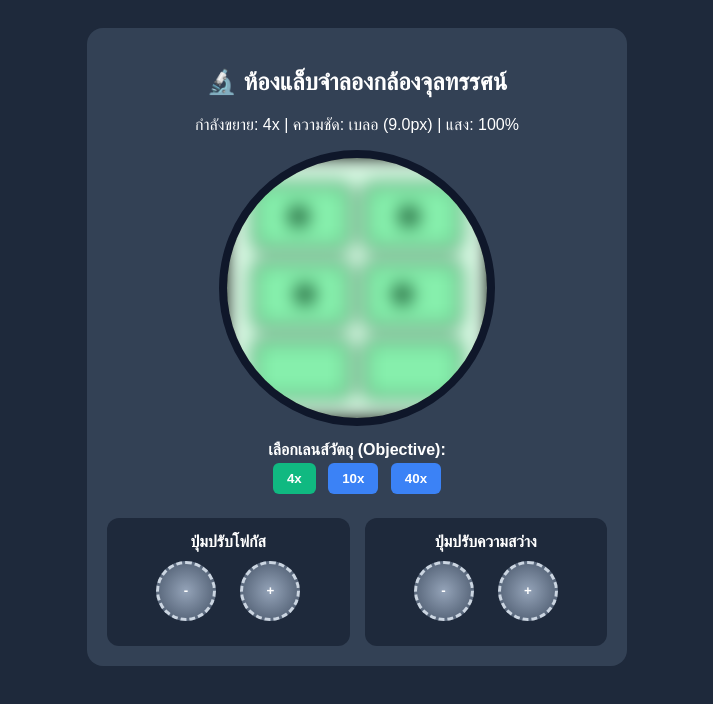
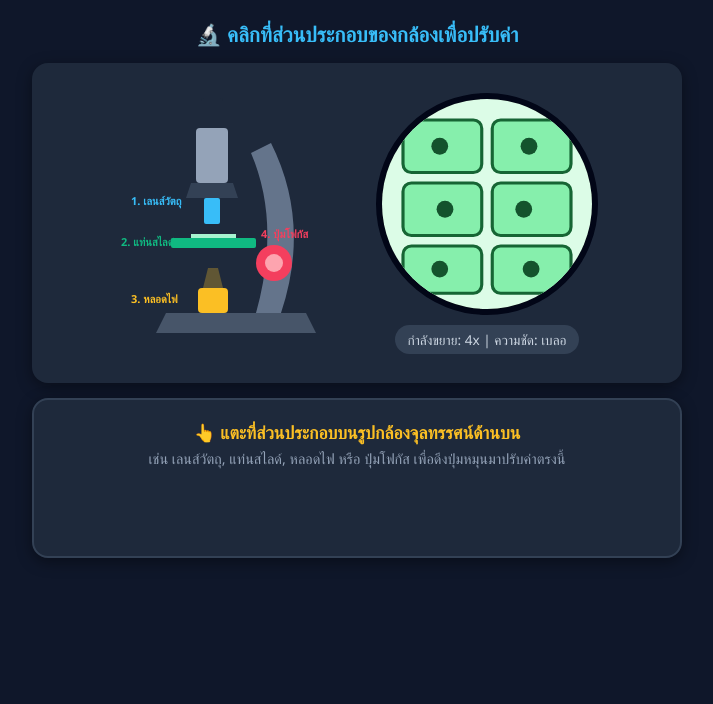
Before and after one commit to Torial12309/My-microscope-interaction, a plain HTML site: page index.html in a window 1280 px wide. Shown: the whole page, without its empty margins (283-996 px from the left). Drawn offline with Linux system fonts and the light colour scheme.

Commit message:
Update index.html

```diff
--- a/index.html
+++ b/index.html
@@ -3,54 +3,210 @@
 <head>
     <meta charset="UTF-8">
     <meta name="viewport" content="width=device-width, initial-scale=1.0">
-    <title>จำลองกล้องจุลทรรศน์</title>
+    <title>Interactive Microscope Lab</title>
     <style>
-        body { font-family: sans-serif; background: #1e293b; color: white; text-align: center; padding: 20px; }
-        .container { max-width: 500px; margin: auto; background: #334155; padding: 20px; border-radius: 16px; }
+        body {
+            font-family: 'Segoe UI', Tahoma, sans-serif;
+            background-color: #0f172a;
+            color: #f8fafc;
+            margin: 0;
+            padding: 15px;
+            display: flex;
+            flex-direction: column;
+            align-items: center;
+        }
+        h2 { margin: 5px 0 15px 0; font-size: 1.3rem; color: #38bdf8; }
 
-        /* เลนส์กล้อง (วงกลมแสดงภาพ) */
-        .eyepiece {
-            width: 260px; height: 260px; margin: 15px auto;
-            border-radius: 50%; border: 8px solid #0f172a;
-            overflow: hidden; position: relative; background: #000;
-            box-shadow: inset 0 0 30px rgba(0,0,0,0.8);
+        /* พื้นที่ส่วนบน: กล้องจุลทรรศน์ + เลนส์ตา */
+        .top-stage {
+            display: flex;
+            flex-wrap: wrap;
+            justify-content: center;
+            align-items: center;
+            gap: 20px;
+            background: #1e293b;
+            padding: 20px;
+            border-radius: 16px;
+            width: 100%;
+            max-width: 650px;
+            box-sizing: border-box;
+            box-shadow: 0 4px 15px rgba(0,0,0,0.4);
         }
 
-        /* ภาพตัวอย่างเซลล์ (ใช้ SVG วาดจำลองเพื่อให้คมชัดทุกระยะซูม) */
+        /* กราฟิกกล้องจุลทรรศน์ */
+        .microscope-box {
+            position: relative;
+            width: 240px;
+            height: 280px;
+        }
+        .hotspot {
+            cursor: pointer;
+            transition: all 0.2s ease;
+        }
+        .hotspot:hover {
+            filter: drop-shadow(0 0 8px #38bdf8);
+            opacity: 0.9;
+        }
+        .hotspot.selected {
+            stroke: #38bdf8;
+            stroke-width: 3px;
+            filter: drop-shadow(0 0 10px #38bdf8);
+        }
+
+        /* ช่องมองภาพ (Eyepiece View) */
+        .eyepiece-wrapper {
+            display: flex;
+            flex-direction: column;
+            align-items: center;
+        }
+        .eyepiece {
+            width: 210px;
+            height: 210px;
+            border-radius: 50%;
+            border: 6px solid #020617;
+            overflow: hidden;
+            position: relative;
+            background: #000;
+            box-shadow: inset 0 0 25px rgba(0,0,0,0.9);
+        }
         #specimen {
-            width: 100%; height: 100%;
-            transition: transform 0.4s ease, filter 0.1s linear;
+            width: 100%;
+            height: 100%;
+            transition: transform 0.25s ease, filter 0.1s linear;
             transform-origin: center center;
         }
+        .status-badge {
+            margin-top: 10px;
+            font-size: 0.85rem;
+            background: #334155;
+            padding: 5px 12px;
+            border-radius: 20px;
+            color: #cbd5e1;
+        }
 
-        /* แผงควบคุม */
-        .controls { display: grid; grid-template-columns: 1fr 1fr; gap: 15px; margin-top: 20px; }
-        .control-box { background: #1e293b; padding: 15px; border-radius: 12px; }
+        /* พื้นที่ส่วนล่าง: แผงควบคุมที่เปลี่ยนตามจุดที่คลิก */
+        .bottom-panel {
+            margin-top: 15px;
+            background: #1e293b;
+            border: 2px solid #334155;
+            border-radius: 16px;
+            padding: 20px;
+            width: 100%;
+            max-width: 650px;
+            min-height: 160px;
+            box-sizing: border-box;
+            text-align: center;
+            box-shadow: 0 4px 15px rgba(0,0,0,0.4);
+        }
+        .panel-title {
+            font-size: 1.1rem;
+            font-weight: bold;
+            color: #fbbf24;
+            margin-bottom: 5px;
+        }
+        .panel-desc {
+            font-size: 0.9rem;
+            color: #94a3b8;
+            margin-bottom: 15px;
+        }
 
-        /* ปุ่มหมุนจำลอง */
-        .knob-btn {
-            width: 60px; height: 60px; border-radius: 50%;
-            background: radial-gradient(circle, #94a3b8, #475569);
-            border: 3px dashed #cbd5e1; color: white; font-weight: bold;
-            cursor: pointer; margin: 10px;
-            transition: transform 0.2s ease;
+        /* ปุ่มหมุนจำลอง (Rotary Knob) */
+        .knob-group {
+            display: flex;
+            justify-content: center;
+            align-items: center;
+            gap: 20px;
         }
-        .lens-btn {
-            padding: 8px 14px; margin: 4px; border: none; border-radius: 6px;
-            background: #3b82f6; color: white; cursor: pointer; font-weight: bold;
+        .knob-visual {
+            width: 75px;
+            height: 75px;
+            border-radius: 50%;
+            background: conic-gradient(#64748b, #94a3b8, #475569, #64748b);
+            border: 4px solid #cbd5e1;
+            display: flex;
+            align-items: center;
+            justify-content: center;
+            position: relative;
+            transition: transform 0.2s cubic-bezier(0.25, 1, 0.5, 1);
+            box-shadow: 0 4px 10px rgba(0,0,0,0.5);
         }
-        .lens-btn.active { background: #10b981; }
+        /* ขีดบอกตำแหน่งบนปุ่มหมุน */
+        .knob-visual::after {
+            content: '';
+            position: absolute;
+            top: 6px;
+            width: 6px;
+            height: 16px;
+            background: #ef4444;
+            border-radius: 3px;
+        }
+        .action-btn {
+            background: #3b82f6;
+            color: white;
+            border: none;
+            padding: 10px 18px;
+            border-radius: 8px;
+            font-size: 1rem;
+            font-weight: bold;
+            cursor: pointer;
+            transition: background 0.2s;
+        }
+        .action-btn:hover { background: #2563eb; }
+        .action-btn:active { transform: scale(0.95); }
+        .lens-select-btn.active { background: #10b981; }
     </style>
 </head>
 <body>
 
-<div class="container">
-    <h2>🔬 ห้องแล็บจำลองกล้องจุลทรรศน์</h2>
-    <p id="statusText">กำลังขยาย: 4x | ความชัด: เบลอ | แสง: 100%</p>
+    <h2>🔬 คลิกที่ส่วนประกอบของกล้องเพื่อปรับค่า</h2>
 
-    <!-- ช่องมองภาพ -->
+    <!-- ส่วนบน: กล้องจุลทรรศน์ และ เลนส์ตา -->
+    <div class="top-stage">
+
+        <!-- ภาพวาดกล้องจุลทรรศน์แบบคลิกได้ -->
+        <div class="microscope-box">
+            <svg viewBox="0 0 240 280" width="100%" height="100%">
+                <!-- ฐานกล้อง (Base) -->
+                <path d="M 40 250 L 200 250 L 190 230 L 50 230 Z" fill="#475569"/>
+                <!-- แขนกล้อง (Arm) -->
+                <path d="M 155 60 Q 195 140 165 230 L 140 230 Q 165 140 135 70 Z" fill="#64748b"/>
+                <!-- ลำกล้อง (Body Tube) & เลนส์ใกล้ตา (Eyepiece) -->
+                <rect x="85" y="15" width="22" height="35" rx="3" fill="#1e293b"/>
+                <rect x="80" y="45" width="32" height="55" rx="4" fill="#94a3b8"/>
+
+                <!-- 1. จานหมุนเลนส์วัตถุ (Nosepiece & Objectives) -->
+                <g id="part-lens" class="hotspot" onclick="selectPart('lens')">
+                    <path d="M 75 100 L 117 100 L 122 115 L 70 115 Z" fill="#334155"/>
+                    <rect x="88" y="115" width="16" height="26" rx="2" fill="#38bdf8"/>
+                    <text x="15" y="122" fill="#38bdf8" font-size="11" font-weight="bold">1. เลนส์วัตถุ</text>
+                </g>
+
+                <!-- 2. แท่นวางวัตถุ (Stage) -->
+                <g id="part-stage" class="hotspot" onclick="selectPart('stage')">
+                    <rect x="55" y="155" width="85" height="10" rx="2" fill="#10b981"/>
+                    <rect x="75" y="151" width="45" height="4" fill="#a7f3d0"/> <!-- แผ่นสไลด์ -->
+                    <text x="5" y="163" fill="#10b981" font-size="11" font-weight="bold">2. แท่นสไลด์</text>
+                </g>
+
+                <!-- 3. แหล่งกำเนิดแสง (Illuminator) -->
+                <g id="part-light" class="hotspot" onclick="selectPart('light')">
+                    <rect x="82" y="205" width="30" height="25" rx="4" fill="#fbbf24"/>
+                    <polygon points="87,205 107,205 102,185 92,185" fill="rgba(251, 191, 36, 0.3)"/>
+                    <text x="15" y="220" fill="#fbbf24" font-size="11" font-weight="bold">3. หลอดไฟ</text>
+                </g>
+
+                <!-- 4. ปุ่มปรับภาพหยาบและละเอียด (Focus Knobs) -->
+                <g id="part-focus" class="hotspot" onclick="selectPart('focus')">
+                    <circle cx="158" cy="180" r="18" fill="#f43f5e"/>
+                    <circle cx="158" cy="180" r="9" fill="#fda4af"/>
+                    <text x="145" y="155" fill="#f43f5e" font-size="11" font-weight="bold">4. ปุ่มโฟกัส</text>
+                </g>
+            </svg>
+        </div>
+
+        <!-- ช่องมองภาพจำลอง -->
+        <div class="eyepiece-wrapper">
             <div class="eyepiece">
-        <!-- ภาพจำลองเซลล์พืช -->
                 <svg id="specimen" viewBox="0 0 200 200">
                     <rect width="200" height="200" fill="#dcfce7"/>
                     <g stroke="#166534" stroke-width="3" fill="#86efac">
@@ -61,84 +217,45 @@
                         <rect x="20" y="140" width="75" height="45" rx="8"/>
                         <rect x="105" y="140" width="75" height="45" rx="8"/>
                     </g>
-            <!-- นิวเคลียส -->
                     <circle cx="55" cy="45" r="8" fill="#14532d"/>
                     <circle cx="140" cy="45" r="8" fill="#14532d"/>
                     <circle cx="60" cy="105" r="8" fill="#14532d"/>
                     <circle cx="135" cy="105" r="8" fill="#14532d"/>
+                    <circle cx="55" cy="162" r="8" fill="#14532d"/>
+                    <circle cx="142" cy="162" r="8" fill="#14532d"/>
                 </svg>
             </div>
-
-    <!-- เลือกเลนส์วัตถุ -->
-    <div>
-        <strong>เลือกเลนส์วัตถุ (Objective):</strong><br>
-        <button class="lens-btn active" onclick="setZoom(1, '4x', this)">4x</button>
-        <button class="lens-btn" onclick="setZoom(2.2, '10x', this)">10x</button>
-        <button class="lens-btn" onclick="setZoom(4.5, '40x', this)">40x</button>
-    </div>
-
-    <!-- ปุ่มหมุนปรับโฟกัสและแสง -->
-    <div class="controls">
-        <div class="control-box">
-            <div><strong>ปุ่มปรับโฟกัส</strong></div>
-            <button class="knob-btn" id="focusKnob" onclick="adjustFocus(-1)">-</button>
-            <button class="knob-btn" onclick="adjustFocus(1)">+</button>
-        </div>
-        <div class="control-box">
-            <div><strong>ปุ่มปรับความสว่าง</strong></div>
-            <button class="knob-btn" id="lightKnob" onclick="adjustLight(-20)">-</button>
-            <button class="knob-btn" onclick="adjustLight(20)">+</button>
-        </div>
+            <div class="status-badge" id="statusBadge">กำลังขยาย: 4x | ความชัด: เบลอ</div>
         </div>
     </div>
 
+    <!-- ส่วนล่าง: แผงควบคุมที่เปลี่ยนไปตามจุดที่คลิก -->
+    <div class="bottom-panel" id="controlPanel">
+        <div class="panel-title">👆 แตะที่ส่วนประกอบบนรูปกล้องจุลทรรศน์ด้านบน</div>
+        <div class="panel-desc">เช่น เลนส์วัตถุ, แท่นสไลด์, หลอดไฟ หรือ ปุ่มโฟกัส เพื่อดึงปุ่มหมุนมาปรับค่าตรงนี้</div>
+    </div>
+
     <script>
-    let focusLevel = 6;      // ระยะโฟกัสปัจจุบัน (0 คือชัดที่สุด)
-    let targetFocus = 0;     // จุดโฟกัสที่ชัดที่สุด
-    let brightness = 100;    // ความสว่าง (%)
-    let currentZoom = 1;     // ระดับการซูม
-    let zoomLabel = '4x';
-    let knobAngle = 0;
+        // ตัวแปรสถานะของกล้อง
+        let state = {
+            zoom: 1,
+            zoomLabel: '4x',
+            focus: 5,         // 0 คือชัดที่สุด
+            targetFocus: 0,
+            brightness: 100,
+            posX: 0,
+            posY: 0,
+            focusAngle: 0,
+            lightAngle: 0
+        };
 
-    function updateMicroscope() {
+        // อัปเดตภาพในเลนส์ตามค่า Filter และ Transform
+        function updateView() {
             const img = document.getElementById('specimen');
-        // คำนวณความเบลอจากระยะห่างของจุดโฟกัส
-        const blurAmount = Math.abs(focusLevel - targetFocus) * 1.5;
+            const blurVal = Math.abs(state.focus - state.targetFocus) * 1.4;
 
-        img.style.filter = `blur(${blurAmount}px) brightness(${brightness}%)`;
-        img.style.transform = `scale(${currentZoom})`;
+            img.style.filter = `blur(${blurVal}px) brightness(${state.brightness}%)`;
+            img.style.transform = `scale(${state.zoom}) translate(${state.posX}px, ${state.posY}px)`;
 
-        const clarityText = blurAmount === 0 ? "คมชัด 100%" : `เบลอ (${blurAmount.toFixed(1)}px)`;
-        document.getElementById('statusText').innerText =
-            `กำลังขยาย: ${zoomLabel} | ความชัด: ${clarityText} | แสง: ${brightness}%`;
-    }
-
-    function adjustFocus(step) {
-        focusLevel += step;
-        knobAngle += step * 30;
-        document.getElementById('focusKnob').style.transform = `rotate(${knobAngle}deg)`;
-        updateMicroscope();
-    }
-
-    function adjustLight(step) {
-        brightness = Math.min(200, Math.max(20, brightness + step));
-        updateMicroscope();
-    }
-
-    function setZoom(scale, label, btn) {
-        currentZoom = scale;
-        zoomLabel = label;
-        // เมื่อเปลี่ยนเลนส์ จุดโฟกัสที่ชัดจะเปลี่ยนไปเล็กน้อยเหมือนกล้องจริง
-        targetFocus = Math.floor(Math.random() * 5) - 2;
-
-        document.querySelectorAll('.lens-btn').forEach(b => b.classList.remove('active'));
-        btn.classList.add('active');
-        updateMicroscope();
-    }
-
-    // เริ่มต้นทำงาน
-    updateMicroscope();
-</script>
-
-</body>
-</html>
+            const clarity = blurVal === 0 ? "คมชัด 100%" : `เบลอ (${blurVal.toFixed(1)}px)`;
+            document.getElementById('statusBadge').innerText =
```
Lines whose indentation alone changed are shown as unchanged.
